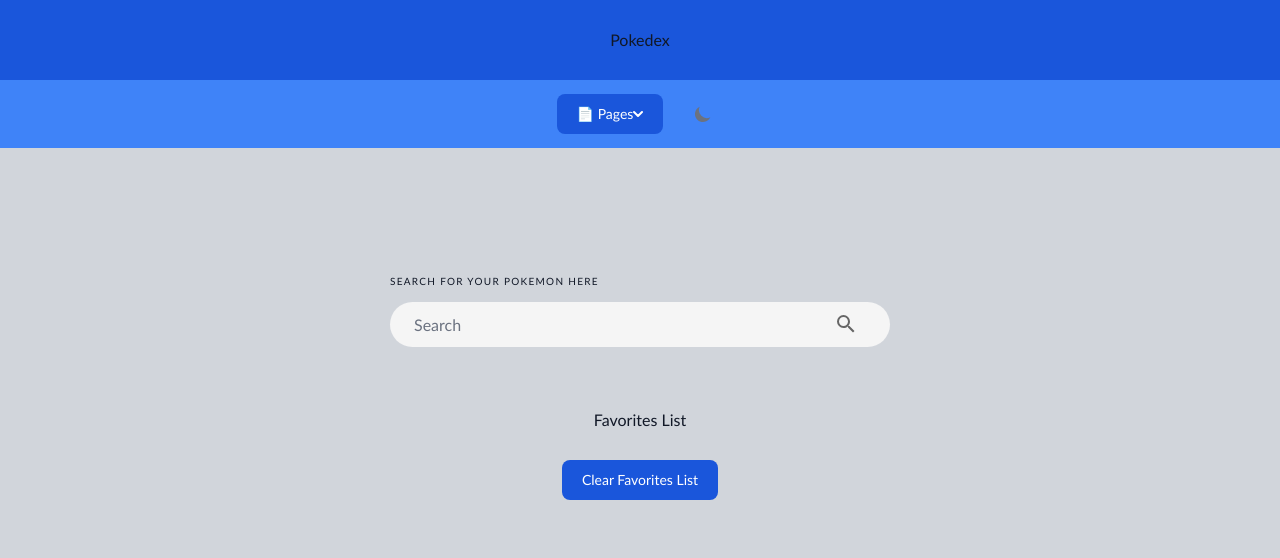
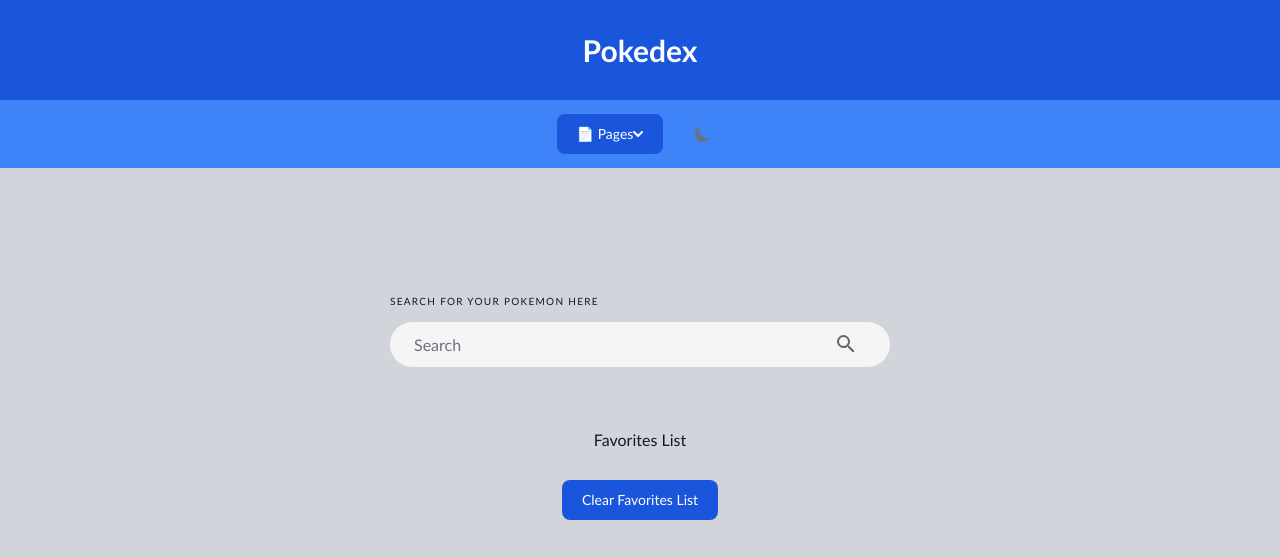
Before and after one commit to DallasGiles/pokedex, a plain HTML site: page favorite.html in a window 1280 px wide. Drawn offline with nearby package versions, Linux system fonts and the light colour scheme.

Commit message:
Updated favorite.html to include a strong class for the header.
Updated favorite.html to include a strong class for the header. However I have not added screenshots and changed the description that will be done next.

```diff
--- a/favorite.html
+++ b/favorite.html
@@ -23,7 +23,7 @@
 <body class="bg-gray-300 dark:bg-gray-800">
     <!-- Header with link to the homepage-->
     <header class="bg-blue-700 dark:bg-red-800">
-        <h1 class="text-gray-900 dark:text-white">Pokedex</h1>
+        <h1 class="text-3xl"><strong class="font-semibold text-white dark:text-white">Pokedex</strong></h1>
     </header>
     <!-- Navigation bar with link to the generations page-->
     <nav class="bg-blue-500 dark:bg-red-600">
```
